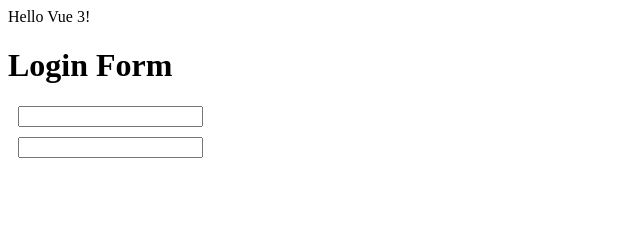
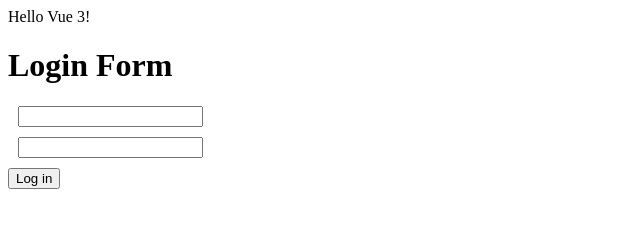
Before and after one commit to Naoto-110616/Vue-Course-for-Beginners, a plain HTML site: page index.html in a window 1280 px wide. Shown: the whole page, without its empty margins (0-640 px from the left). Drawn offline with nearby package versions, Linux system fonts and the light colour scheme.

Commit message:
add login form front

```diff
--- a/index.html
+++ b/index.html
@@ -55,16 +55,24 @@
 		});
 		app.component("login-form", {
 			template: `
-		          <div>
-                  <h1>{{title}}</h1>
-		          <input type="email"/>
-		          <input type="password"/>
-		          </div>
+		          <form @submit.prevent="handleSubmit">
+		                <h1>{{title}}</h1>
+		          <input type="email" v-model="email"/>
+		          <input type="password" v-model="password"/>
+		                <button>Log in</button>
+		          </form>
 		          `,
 			data() {
 				return {
 					title: "Login Form",
+					email: "",
+					password: "",
 				};
+			},
+			methods: {
+				handleSubmit() {
+					console.log(this.email, this.password);
+				},
 			},
 		});
 		app.mount("#app");
```
